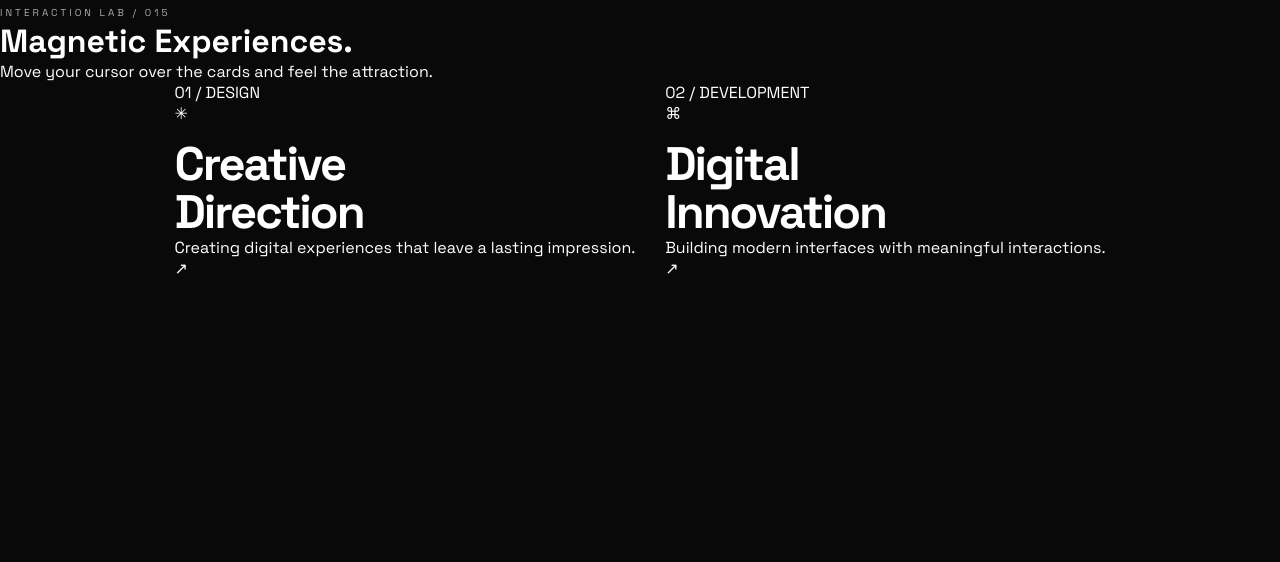
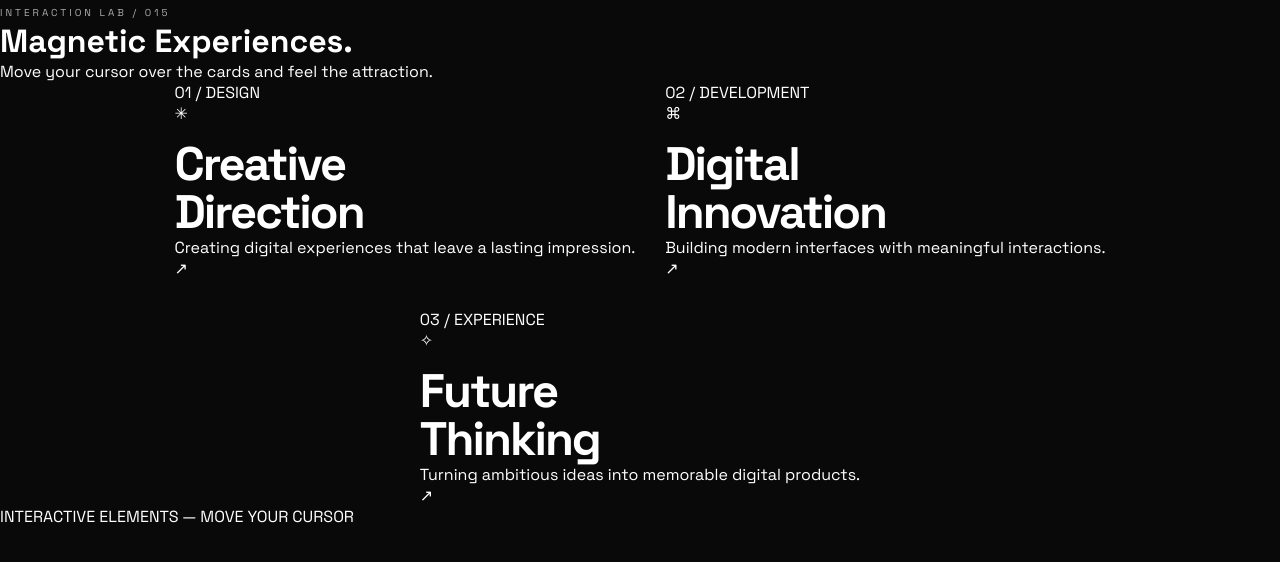
Before and after one commit to manthansharma17/components, a plain HTML site: page card-animations/magnetic-cursor/index.html in a window 1280 px wide. Drawn offline with Linux system fonts and the light colour scheme; files that its build step writes are made by us from their sources.

Commit message:
magnetic cursor html

```diff
--- a/card-animations/magnetic-cursor/index.html
+++ b/card-animations/magnetic-cursor/index.html
@@ -30,6 +30,7 @@
         </div>
       </article>
 
+
       <article class="magnetic-card blue">
         <div class="card-glow"></div>
         <div class="card-content">
@@ -40,3 +41,23 @@
           <span class="arrow">↗</span>
         </div>
       </article>
+
+        <article class="magnetic-card pink">
+        <div class="card-glow"></div>
+        <div class="card-content">
+          <span class="number">03 / EXPERIENCE</span>
+          <div class="icon">✧</div>
+          <h2>Future<br>Thinking</h2>
+          <p>Turning ambitious ideas into memorable digital products.</p>
+          <span class="arrow">↗</span>
+        </div>
+      </article>
+
+    </section>
+
+    <footer>INTERACTIVE ELEMENTS — MOVE YOUR CURSOR</footer>
+  </main>
+
+  <script src="script.js"></script>
+</body>
+</html>
```
